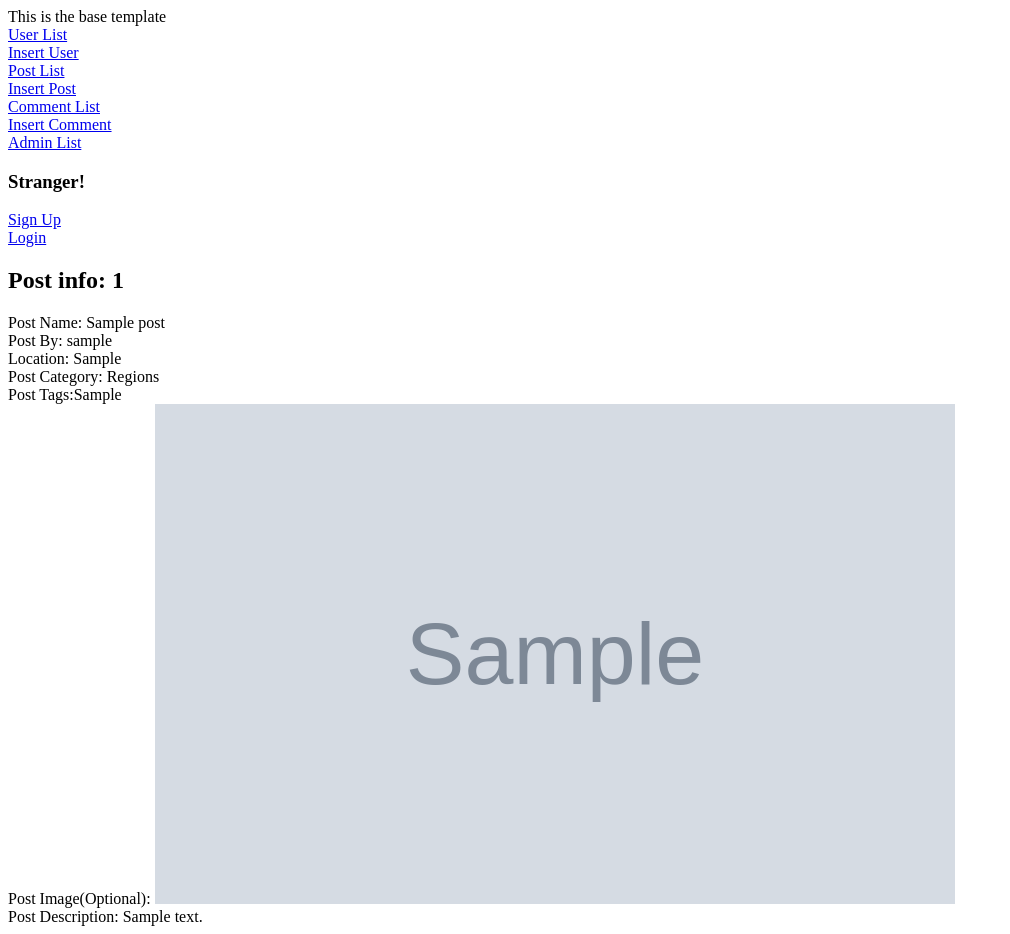
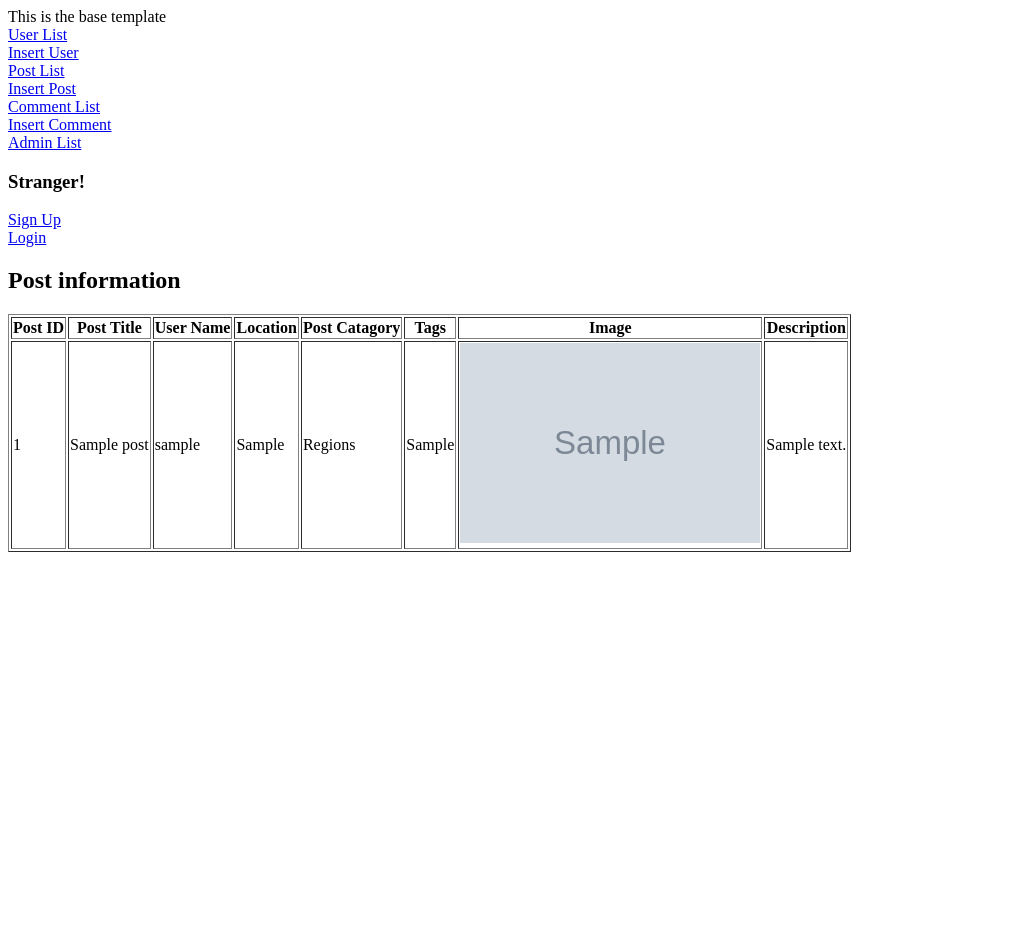
Before and after one commit to htrafsan/TravelMama, a Django app: page /post/ in a window 1280 px wide. Shown: the whole page, without its empty margins (0-1010 px from the left). After the commit the page ends 552 px from the top, so only its background shows below. Run offline with Django 3.2, Linux system fonts and the light colour scheme; tables that the repository leaves empty hold one stand-in row (values such as "Sample post"); grey boxes marked "Sample" are stand-in pictures.

Commit message:
c19c15b
@Tanveer87
postlist html update
postlist html a table add kore dichi

Co-Authored-By: rafsanht <68610041+rafsanht@users.noreply.github.com>
Co-Authored-By: @htrafsan <61629699+rafsan068@users.noreply.github.com>
Co-Authored-By: rafsan ☀️ <24646958+officialrafsan@users.noreply.github.com>
Co-Authored-By: Antik14 <67729852+antik14@users.noreply.github.com>
Co-Authored-By: eftikhirul <67730041+eftikhirul@users.noreply.github.com>

```diff
--- a/templates/PostManagement/PostList.html
+++ b/templates/PostManagement/PostList.html
@@ -3,19 +3,65 @@
 {% load static %}
 
 {% block content %}
+    <h2>Post information </h2>
+    <table border="1">
+        <tr>
+            <th>
+                Post ID
+            </th>
+            <th>
+                Post Title
+            </th>
+            <th>
+                User Name
+            </th>
+            <th>
+                Location
+            </th>
+            <th>
+                Post Catagory
+            </th>
+            <th>
+                Tags
+            </th>
+            <th>
+                Image
+            </th>
+            <th>
+                Description
+            </th>
+        </tr>
 
     {% for p in Post %}
-        <h2>Post info:  {{ p.id }} </h2>
-        Post Name: {{ p.Post_title }} <br>
-        Post By: {{ p.User.User_name }} <br>
-        Location: {{ p.Post_location}} <br>
-        Post Category: {{ p.Post_catagory}} <br>
-        Post Tags:{{ p.Post_tags}} <br>
-        Post Image(Optional): <img src="{{ p.Post_image.url }}" width="800" height="500" alt="image"> <br>
-        Post Description: {{ p.Post_description}} <br>
+        <tr>
+            <td>
+                {{ p.id }}
+            </td>
+            <td>
+                {{ p.Post_title }}
+            </td>
+            <td>
+                {{ p.User.User_name }}
+            </td>
+            <td>
+                {{ p.Post_location}}
+            </td>
+            <td>
+                {{ p.Post_catagory}}
+            </td>
+            <td>
+                {{ p.Post_tags}}
+            </td>
+            <td>
+                <img src="{{ p.Post_image.url }}" width="300" height="200" alt="image">
+            </td>
+            <td>
+                {{ p.Post_description}}
+            </td>
+        </tr>
 
 
-
+    </table>
 
 
     {% endfor %}
```
Also changed, not shown: templates/UserManagement/UserList.html (+44 -8 lines), media/image0.jpg.png (added), media/images/User_profile/IMG_1160.jpg (added), 1 other file.
